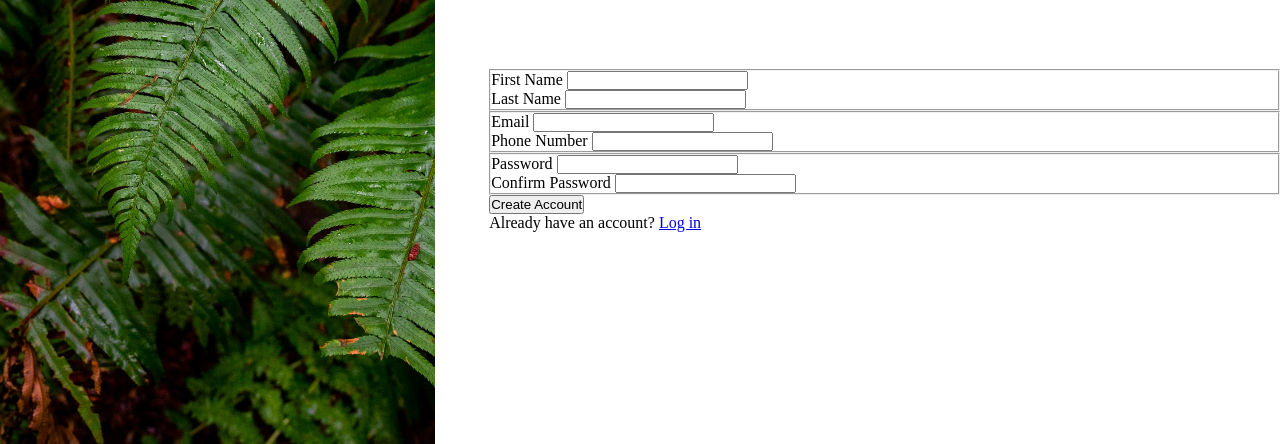
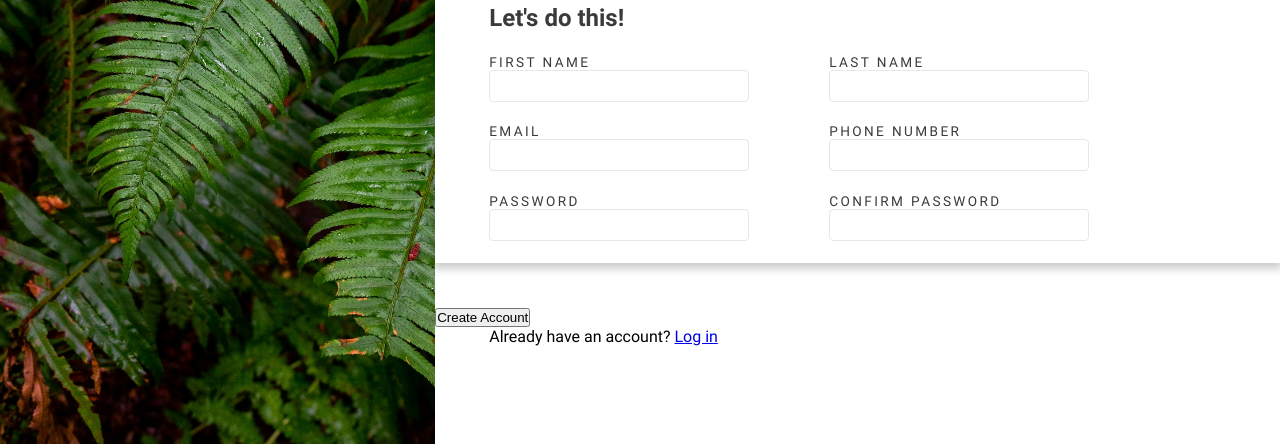
Before and after one commit to abed-37h/sign-up-form, a plain HTML site: page index.html in a window 1280 px wide. Shown: the part 356-800 px from the top of the page. Drawn offline with Linux system fonts and the light colour scheme.

Commit message:
Style user-info section

```diff
--- a/index.html
+++ b/index.html
@@ -23,6 +23,7 @@
 
         <form action="#" method="get">
             <section class="user-info">
+                <h2 class="caption">Let's do this!</h2>
                 <fieldset id="name">
                     <div class="input-wrapper">
                         <label for="first-name">First Name</label>
--- a/style.css
+++ b/style.css
@@ -53,20 +53,76 @@ h1 {
 }
 
 main {
+    font-family: Roboto;
     position: relative;
     left: var(--side-background-width);
     width: calc(100vw - var(--side-background-width));
     height: 100vh;
-    padding-left: 54px;
     display: flex;
     flex-direction: column;
     justify-content: center;
 }
 
+main > *,
+.user-info {
+    padding-left: 54px;
+}
+
 .description {
-    font-family: Roboto;
     font-weight: bold;
     font-size: 1.5rem;
     width: 52ch;
     margin-bottom: calc(32px + 2.5rem);
 }
+
+form {
+    padding-left: 0;
+}
+
+.user-info {
+    color: #3a3a3a;
+    display: flex;
+    flex-direction: column;
+    justify-content: space-evenly;
+    height: 35vh;
+    box-shadow: 0px 4px 8px 2px rgba(0, 0, 0, 0.2);
+    margin-bottom: calc(28px + 1rem);
+}
+
+.caption {
+    font-weight: bold;
+    font-size: 1.5rem;;
+}
+
+fieldset {
+    border: none;
+    display: flex;
+    justify-content: space-between;
+    width: min(100%, 600px);
+}
+
+.input-wrapper {
+    display: flex;
+    flex-direction: column;
+}
+
+label {
+    text-transform: uppercase;
+    font-size: 0.85rem;
+    letter-spacing: 0.15rem;
+}
+
+.input-field {
+    padding: 8px 12px;
+    height: 32px;
+    width: 260px;
+    border-radius: 4px;
+    border: 1px solid #E5E7EB;
+    font-size: 1rem;
+}
+
+.input-field:focus {
+    outline: none;
+    border: 1px solid #00f;
+    box-shadow: 3px 3px 4px 0 rgba(0, 0, 0, 0.2);
+}
```
